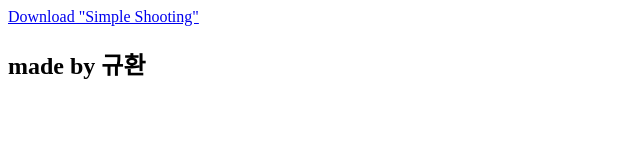
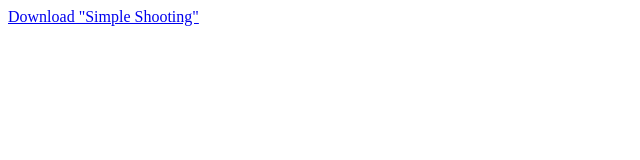
Before and after one commit to mathgod2020/test, a plain HTML site: page index.html in a window 1280 px wide. Shown: the whole page, without its empty margins (0-640 px from the left). Drawn offline with Linux system fonts and the light colour scheme.

Commit message:
Update index.html

```diff
--- a/index.html
+++ b/index.html
@@ -5,6 +5,5 @@
 </head>
 <body>
 	<a download href="Unity-Game.exe">Download "Simple Shooting"</a>
-	<h2>made by 규환</h2>
 </body>
 </html>
```
